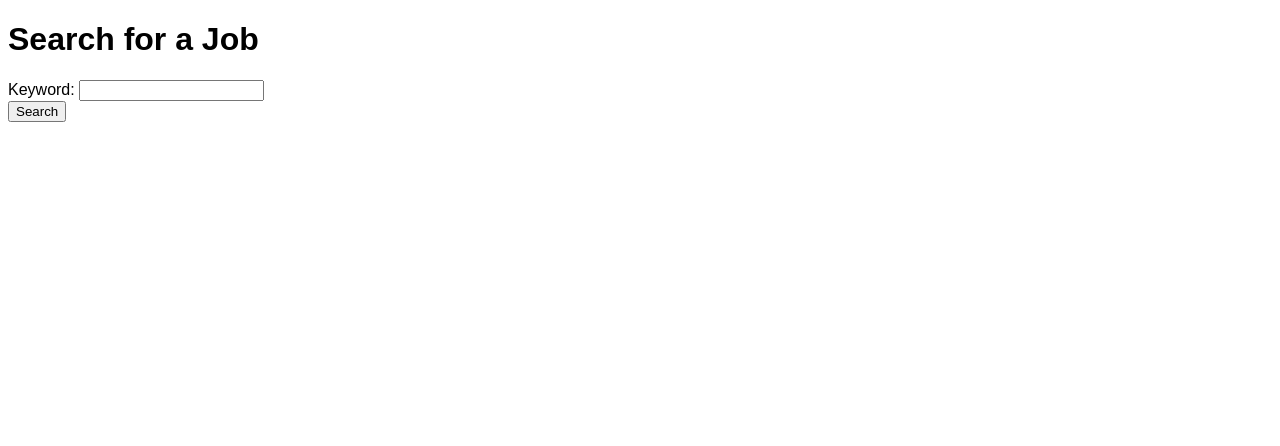
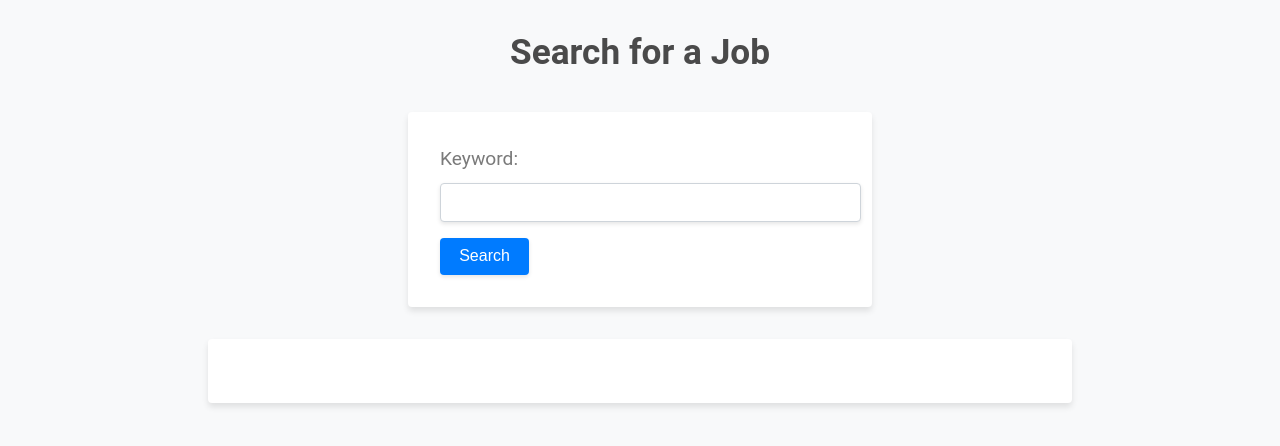
Before and after one commit to ainathecool/WebEngineering-Lab-Job-Portal-Assignment, a website: page frontend/search_jobs.html in a window 1280 px wide. Drawn offline with Linux system fonts and the light colour scheme.

Commit message:
first commit local

```diff
--- a/Routes/userRoutes.js
+++ b/Routes/userRoutes.js
@@ -16,9 +16,7 @@ userRouter.post("/SearchJobs", verifyUserLoggedIn, checkStudent, searchJobs);
 
 userRouter.post("/signup", signup)
 userRouter.post("/login", login)
-//userRouter.post("/checkStudent", checkStudent)
-//userRouter.post("/checkEmployer", checkEmployer)
-//userRouter.post("/checkPlacementOfficer", checkPlacementOfficer)
+
 
 userRouter.get("/Student", verifyUserLoggedIn, checkStudent, (req,res, next)=>{
     res.status(201).send({"Message":"Student Browser"})
--- /dev/null
+++ b/frontend/styles.css
@@ -0,0 +1,99 @@
+/* Global styles */
+body {
+    font-family: 'Roboto', sans-serif;
+    line-height: 1.6;
+    margin: 0;
+    padding: 0;
+    background-color: #f8f9fa;
+}
+
+h1 {
+    font-size: 2.2rem;
+    margin-bottom: 1rem;
+    color: #4a4a4a;
+    text-align: center;
+}
+
+label {
+    display: block;
+    font-size: 1.2rem;
+    margin-bottom: 0.5rem;
+    color: #7a7a7a;
+}
+
+input[type="text"],
+input[type="email"],
+input[type="password"],
+select {
+    font-size: 1rem;
+    padding: 0.6rem;
+    width: 100%;
+    margin-bottom: 1rem;
+    border: 1px solid #ced4da;
+    border-radius: 0.25rem;
+    background-color: #ffffff;
+    box-shadow: 0 2px 4px rgba(0, 0, 0, 0.1);
+}
+
+input[type="file"] {
+    font-size: 1rem;
+    margin-bottom: 1rem;
+}
+
+button {
+    background-color: #007bff;
+    color: #fff;
+    font-size: 1rem;
+    padding: 0.6rem 1.2rem;
+    cursor: pointer;
+    border: none;
+    border-radius: 0.25rem;
+    box-shadow: 0 2px 4px rgba(0, 0, 0, 0.1);
+}
+
+button:hover {
+    background-color: #0056b3;
+}
+
+form {
+    background-color: #ffffff;
+    padding: 2rem;
+    border-radius: 0.25rem;
+    box-shadow: 0 4px 6px rgba(0, 0, 0, 0.1);
+    max-width: 400px;
+    margin: 2rem auto;
+}
+
+nav {
+    background-color: #343a40;
+    padding: 1rem;
+    text-align: center;
+}
+
+nav a {
+    color: #fff;
+    text-decoration: none;
+    margin: 0 0.5rem;
+}
+
+nav a:hover {
+    text-decoration: underline;
+}
+
+#jobList,
+#search-results {
+    max-width: 800px;
+    margin: 2rem auto;
+    padding: 2rem;
+    background-color: #ffffff;
+    border-radius: 0.25rem;
+    box-shadow: 0 4px 6px rgba(0, 0, 0, 0.1);
+}
+
+.job-item {
+    background-color: #f1f3f5;
+    border: 1px solid #dee2e6;
+    padding: 1.5rem;
+    margin-bottom: 1rem;
+    border-radius: 0.25rem;
+}
--- a/package.json
+++ b/package.json
@@ -4,7 +4,7 @@
   "description": "",
   "main": "index.js",
   "scripts": {
-    "start": " nodemon index.js",
+    "start": " node index.js",
     "test": "echo \"Error: no test specified\" && exit 1"
   },
   "author": "",
--- a/styles.css
+++ /dev/null
@@ -1,14 +0,0 @@
-body {
-    font-family: Arial, sans-serif;
-}
-
-nav {
-    display: flex;
-    gap: 10px;
-}
-
-.job {
-    background-color: #f1f1f1;
-    padding: 10px;
-    margin-bottom: 20px;
-}
```
Also changed, not shown: Controllers/userController.js (+0 -24 lines), frontend/apply_job.html (renamed from apply_job.html, +1 -1 lines), frontend/job-listening.html (renamed from job-listening.html, +1 -0 lines), frontend/login.html (renamed from login.html, +1 -0 lines), frontend/apply_job.js (renamed from apply_job.js), frontend/index.html (renamed from index.html), frontend/job-listening.js (renamed from job-listening.js), frontend/login.js (renamed from login.js), frontend/search_jobs.html (renamed from search_jobs.html), frontend/search_jobs.js (renamed from search_jobs.js), frontend/signup.html (renamed from signup.html), frontend/signup.js (renamed from signup.js), 1 other file.
